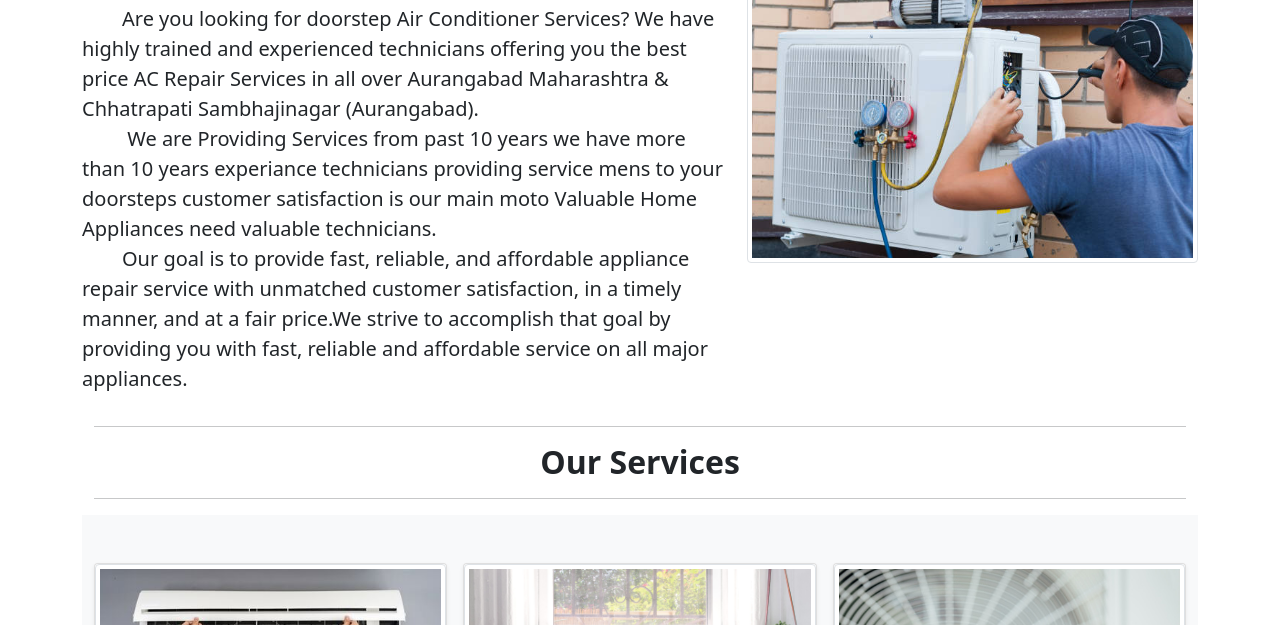
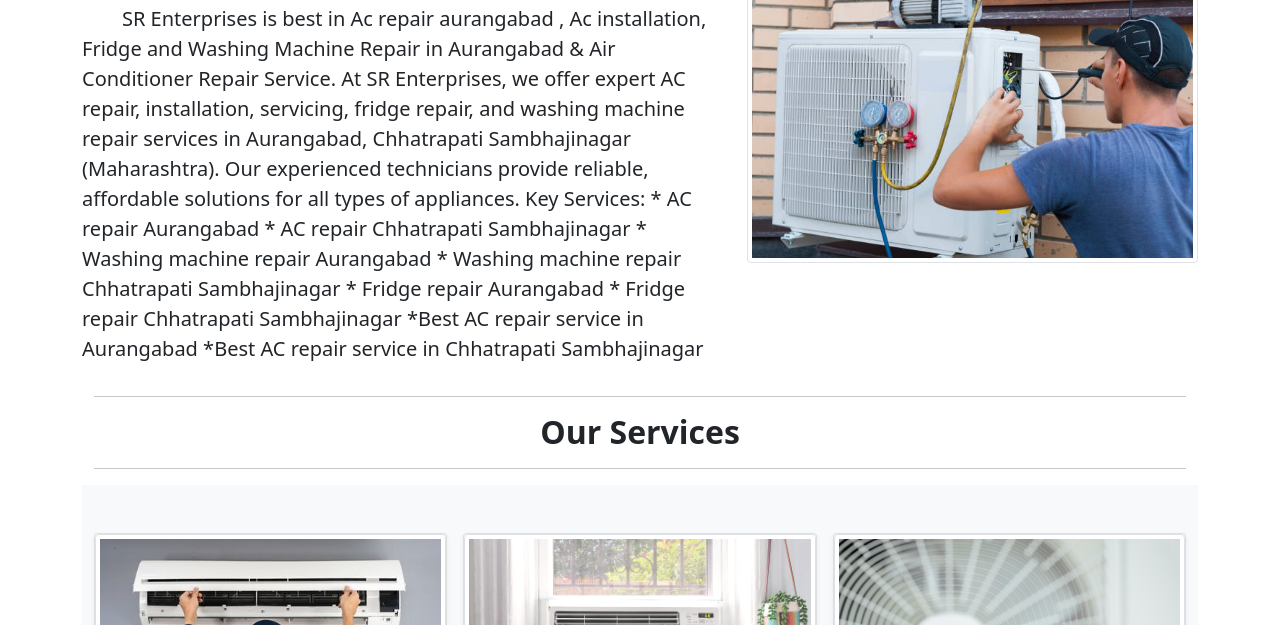
Before and after one commit to sharjeelsrc/srenterprises.github.io, a plain HTML site: page index.html in a window 1280 px wide. Shown: the part 475-1100 px from the top of the page. Drawn offline with nearby package versions, Linux system fonts and the light colour scheme.

Commit message:
Update index.html

```diff
--- a/index.html
+++ b/index.html
@@ -70,14 +70,19 @@
     <div class="row featurette">
       <div class="col-md-7">
         <h2 class="featurette-heading fw-bold">About Us</h2>
-        <p class="lead">&emsp;&emsp;Are you looking for doorstep Air Conditioner Services? We have highly trained and experienced
-          technicians offering you the best price AC Repair Services in all over Aurangabad Maharashtra & Chhatrapati Sambhajinagar (Aurangabad).<br>
-          &emsp;&emsp; We are Providing Services from past 10 years we have more than 10 years experiance technicians
-          providing service mens to your doorsteps customer satisfaction is our main moto Valuable Home Appliances need
-          valuable technicians.<br>
-          &emsp;&emsp;Our goal is to provide fast, reliable, and affordable appliance repair service with unmatched customer
-          satisfaction, in a timely manner, and at a fair price.We strive to accomplish that goal by providing you with
-          fast, reliable and affordable service on all major appliances. </p>
+        <p class="lead">&emsp;&emsp;SR Enterprises is best in Ac repair aurangabad , Ac installation, Fridge and Washing Machine Repair in Aurangabad & Air Conditioner Repair Service.
+
+At SR Enterprises, we offer expert AC repair, installation, servicing, fridge repair, and washing machine repair services in Aurangabad, Chhatrapati Sambhajinagar (Maharashtra). Our experienced technicians provide reliable, affordable solutions for all types of appliances.
+
+Key Services:
+* AC repair Aurangabad
+* AC repair Chhatrapati Sambhajinagar
+* Washing machine repair Aurangabad
+* Washing machine repair Chhatrapati Sambhajinagar
+* Fridge repair Aurangabad
+* Fridge repair Chhatrapati Sambhajinagar
+*Best AC repair service in Aurangabad
+*Best AC repair service in Chhatrapati Sambhajinagar </p>
       </div>
       <div class="col-md-5">
         <img src="img/aboutus-612x612.jpg" alt="aboutus-612x612" class="img-fluid img-thumbnail">
```
